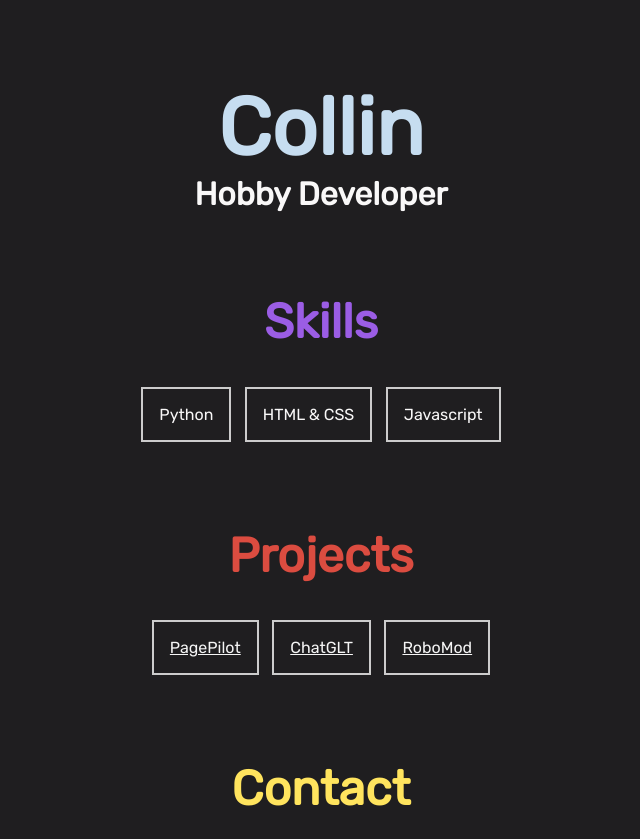
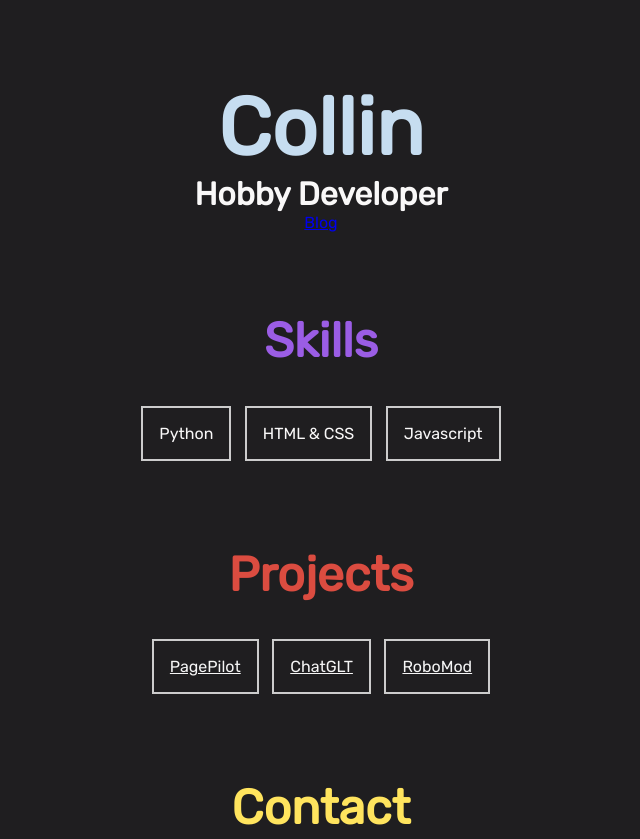
Before and after one commit to collin-rxr2/collin.eu.org, a plain HTML site: page index.html in a window 1280 px wide. Shown: the top 839 px of the page, without its empty margins (319-959 px from the left). Drawn offline with Linux system fonts and the light colour scheme.

Commit message:
Update index.html

```diff
--- a/index.html
+++ b/index.html
@@ -20,6 +20,7 @@
     <div class="title">
       <h1 class="name">Collin</h1>
       <h2 class="dev">Hobby Developer</h2>
+      <a href="https://blog.collin.eu.org/" class="blog">Blog</a>
     </div>
     <div class="skills">
       <h1 class="skill_title">Skills</h1>
```
